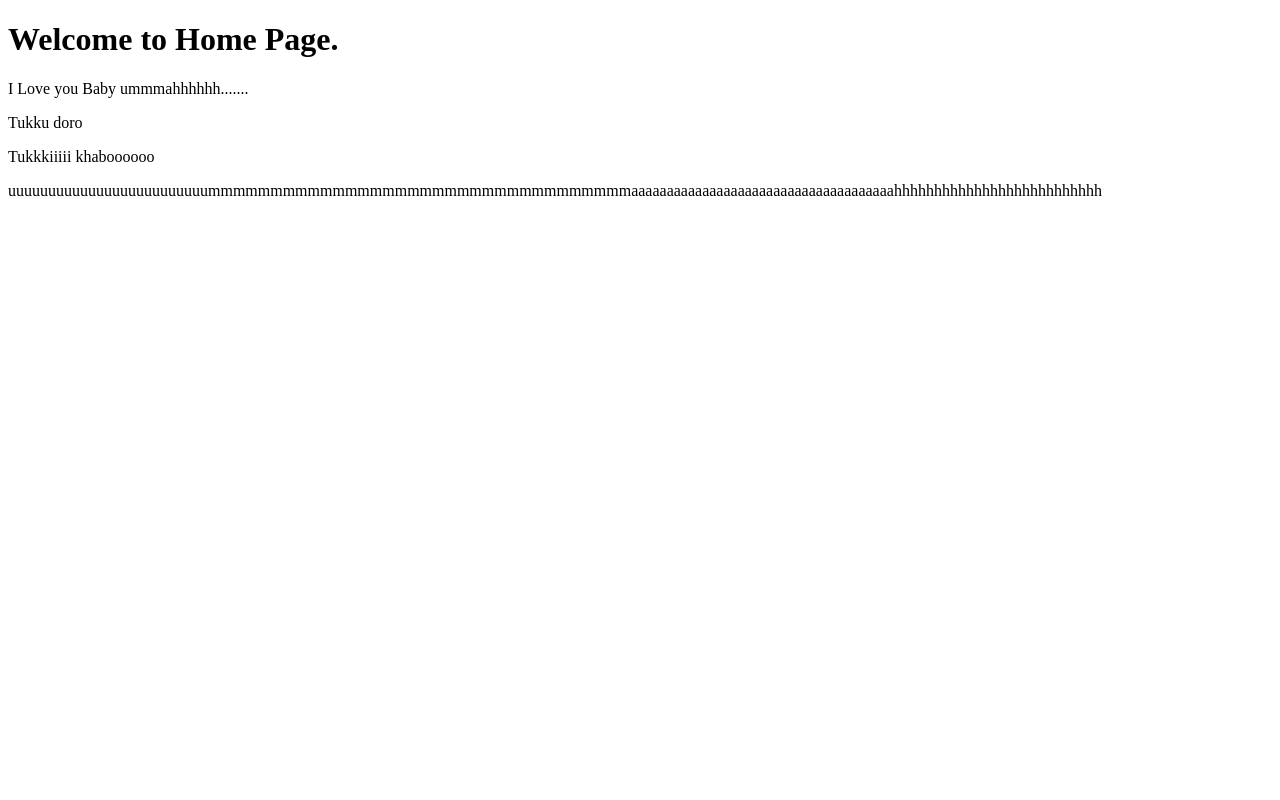
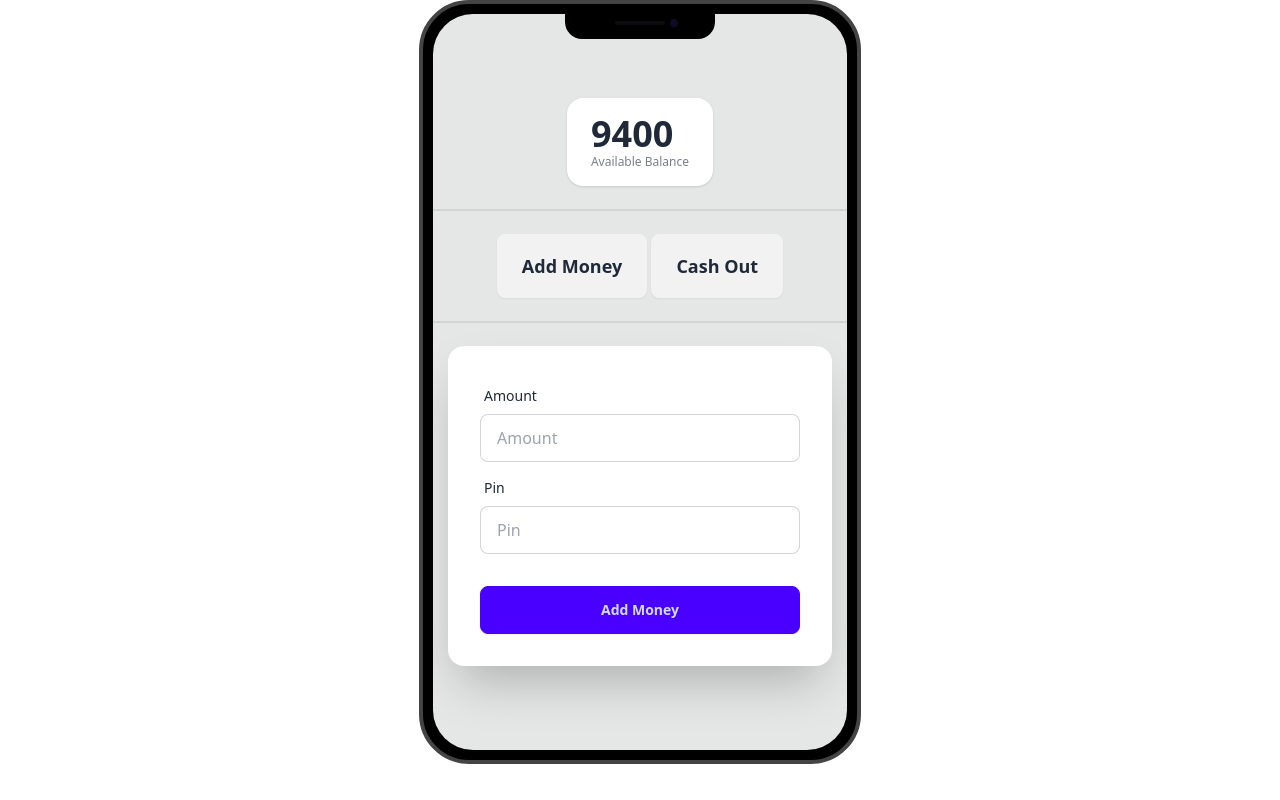
Before and after one commit to Tanvir29122005/payoo-mfs, a plain HTML site: page home.html in a window 1280 px wide. Drawn offline with nearby package versions, Linux system fonts and the light colour scheme.

Commit message:
created the file js and added the add money button

```diff
--- a/home.html
+++ b/home.html
@@ -1,15 +1,63 @@
 <!DOCTYPE html>
 <html lang="en">
+
 <head>
     <meta charset="UTF-8">
     <meta name="viewport" content="width=device-width, initial-scale=1.0">
     <title>Home Page</title>
+    <!-- daisy ui cdn -->
+
+    <link href="https://cdn.jsdelivr.net/npm/daisyui@4.12.24/dist/full.min.css" rel="stylesheet" type="text/css" />
+    <script src="https://cdn.tailwindcss.com"></script>
 </head>
+
 <body>
-    <h1>Welcome to Home Page.</h1>
-    <P>I Love you Baby ummmahhhhhh.......</P>
-    <p>Tukku doro</p>
-    <p>Tukkkiiiii khaboooooo</p>
-    <p>uuuuuuuuuuuuuuuuuuuuuuuuummmmmmmmmmmmmmmmmmmmmmmmmmmmmmmmmmaaaaaaaaaaaaaaaaaaaaaaaaaaaaaaaaaaaaahhhhhhhhhhhhhhhhhhhhhhhhhh</p>
+    <main class="flex justify-center">
+        <div class="mockup-phone">
+            <div class="camera"></div>
+            <div class="display">
+                <div class="artboard artboard-demo phone-3">
+                    <!-- Balance section -->
+                    <div>
+                        <div class="stats shadow">
+                            <div class="stat">
+                                <div class="stat-value">9400</div>
+                                <div class="stat-desc">Available Balance</div>
+                            </div>
+                        </div>
+                    </div>
+                    <div class="divider"></div>
+                    <!-- User action button -->
+                    <div>
+                        <button class="btn btn-lg">Add Money</button>
+                        <button class="btn btn-lg">Cash Out</button>
+                    </div>
+                    <div class="divider"></div>
+                    <!-- Add money -->
+                    <div class="card bg-base-100 w-full max-w-sm shrink-0 shadow-2xl">
+                        <form class="card-body">
+                            <div class="form-control">
+                                <label class="label">
+                                    <span class="label-text">Amount</span>
+                                </label>
+                                <input type="text" placeholder="Amount" class="input input-bordered" required />
+                            </div>
+                            <div class="form-control">
+                                <label class="label">
+                                    <span class="label-text">Pin</span>
+                                </label>
+                                <input type="password" placeholder="Pin" class="input input-bordered" required autocomplete="off"/>
+                            </div>
+                            <div class="form-control mt-6">
+                                <button class="btn btn-primary">Add Money</button>
+                            </div>
+                        </form>
+                    </div>
+                </div>
+            </div>
+        </div>
+    </main>
+    <script src="js/home.js"></script>
 </body>
+
 </html>
```
Also changed, not shown: js/home.js (added).
